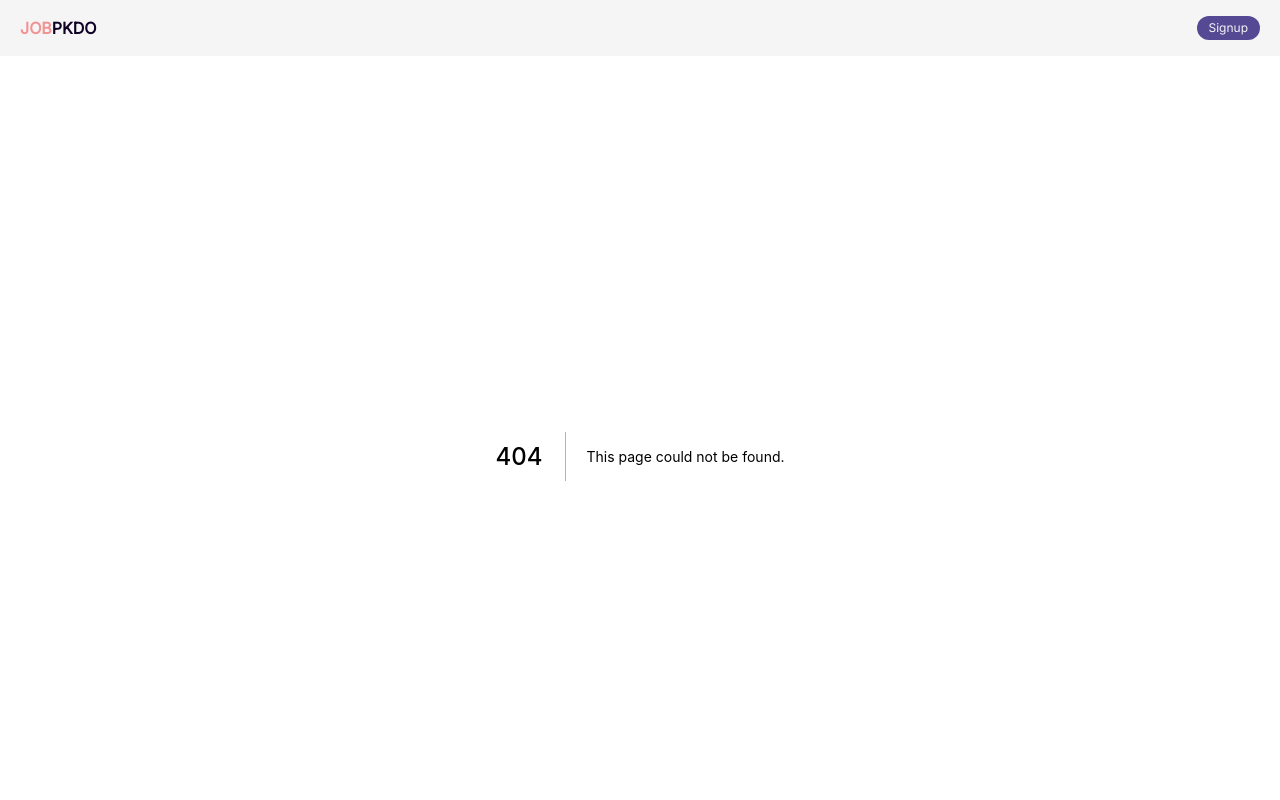
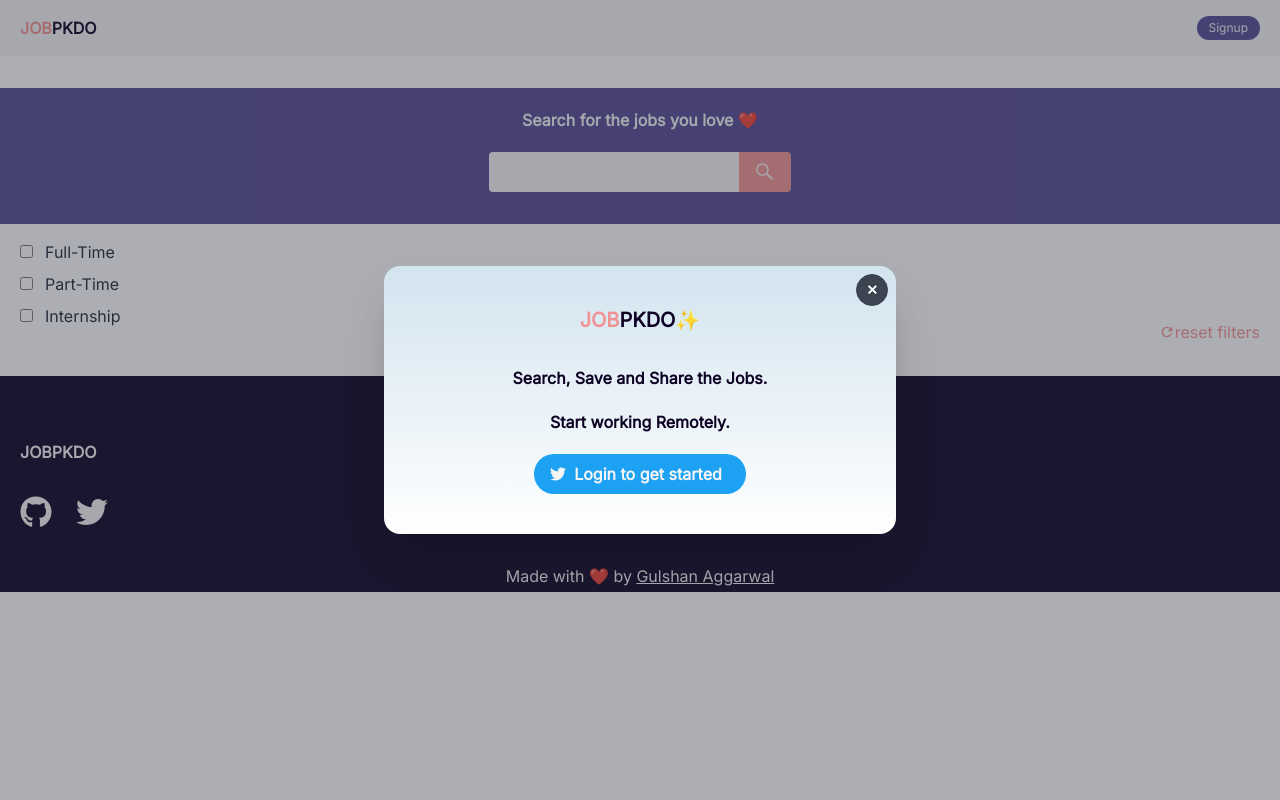
Before and after one commit to Gulshanaggarwal/v2.jobpkdo, a Next.js app in the folder client/: page /jobmarket in a window 1280 px wide. Before the commit this address had no page. Shown: the top 800 px of the page. Built offline with nearby package versions, Linux system fonts and the light colour scheme.

Commit message:
signin modal UI written + jobmarket page search comp written

```diff
--- a/client/package.json
+++ b/client/package.json
@@ -9,6 +9,7 @@
 		"lint": "next lint"
 	},
 	"dependencies": {
+		"daisyui": "^2.33.0",
 		"next": "12.3.1",
 		"react": "18.2.0",
 		"react-dom": "18.2.0",
--- /dev/null
+++ b/client/src/components/signin.tsx
@@ -0,0 +1,25 @@
+import { FaTwitter } from "react-icons/fa"
+
+
+export default function SignIn() {
+    return (
+        <>
+            <input type="checkbox" checked id="signin-modal" className="modal-toggle" />
+            <div className="modal modal-bottom sm:modal-middle">
+                <div className="modal-box bg-gradient-to-b from-twitter_light">
+                    <label htmlFor="my-modal-3" className="btn btn-sm btn-circle absolute right-2 top-2">✕</label>
+                    <h1 className='font-extrabold text-center text-xl py-4'>
+                        <span className='text-orange-main'>JOB</span>
+                        <span className='text-black-main'>PKDO✨</span>
+                    </h1>
+                    <p className='font-extrabold text-center py-4 text-black-main'>Search, Save and Share the Jobs.</p>
+                    <p className='font-extrabold text-center py-1 text-black-main'>Start working Remotely.</p>
+                    <button className='flex items-center bg-twitter rounded-full px-4 py-2 mx-auto my-4'>
+                        <FaTwitter style={{ color: '#F5F5F5' }} />
+                        <span className='text-grey-main font-bold px-2'>Login to get started</span>
+                    </button>
+                </div>
+            </div>
+        </>
+    )
+}
--- a/client/src/pages/_app.tsx
+++ b/client/src/pages/_app.tsx
@@ -2,10 +2,12 @@ import '../styles/globals.css'
 import type { AppProps } from 'next/app'
 import Footer from '../components/Footer'
 import Header from '../components/Header/header'
+import SignIn from '../components/signin'
 
 function MyApp({ Component, pageProps }: AppProps) {
   return <>
     <Header />
+    <SignIn />
     <Component {...pageProps} />
     <Footer />
   </>
--- a/client/src/pages/index.tsx
+++ b/client/src/pages/index.tsx
@@ -3,7 +3,6 @@ import Header from '../components/Header/header'
 import { FaTwitter, FaGithub, FaSistrix, FaRegBookmark, FaRegCheckCircle, FaRegBell, FaRegCommentAlt } from 'react-icons/fa'
 import { BiShareAlt } from 'react-icons/bi'
 import Image from 'next/image'
-
 
 const iconStyle = {
   color: '#F5F5F5',
@@ -83,8 +82,8 @@ const Home: NextPage = () => {
       </section>
       {/*--- Advanced feature---- */}
       <section className='py-16 px-5'>
-        <h2 className='font-extrabold text-orange-main text-2xl py-4'>Advanced feature! ✨</h2>
-        <Image src='/Reply_Demo.png' alt='reply-image' width={300} height={300} />
+        <h2 className='font-extrabold text-orange-main text-2xl py-8'>Advanced feature! ✨</h2>
+        <Image src='/Reply_Demo.png' alt='reply-image' width={330} height={300} />
         <div className='py-12'>
           <div className='flex justify-center items-center rounded-full w-24 h-24 bg-gradient-to-b from-orange-main to-violet-main'>
             <FaRegCommentAlt style={iconStyle} />
--- /dev/null
+++ b/client/src/pages/jobmarket.tsx
@@ -0,0 +1,45 @@
+import type { NextPage } from 'next'
+import { FaSistrix } from 'react-icons/fa'
+import { MdOutlineRefresh } from 'react-icons/md'
+
+const Jobmarket: NextPage = () => {
+    return (
+        <div className='py-8'>
+            <main>
+                <div className='bg-violet-main py-4'>
+                    <p className='text-center py-1 text-grey-main font-bold'>Search for the jobs you love ❤</p>
+                    <div className='flex justify-center py-4'>
+                        <input className='bg-grey-main rounded-l outline-none p-2' type='text' />
+                        <button className='bg-orange-main px-4 rounded-r'>
+                            <FaSistrix style={{ color: '#F5F5F5', fontSize: '1.2rem' }} />
+                        </button>
+                    </div>
+                </div>
+                <div className='flex justify-between px-5'>
+                    <div className='space-y-2 py-4'>
+                        <div className='space-x-3'>
+                            <input type='checkbox' name='filter' />
+                            <label>Full-Time</label>
+                        </div>
+                        <div className='space-x-3'>
+                            <input type='checkbox' name='filter' />
+                            <label>Part-Time</label>
+                        </div>
+                        <div className='space-x-3'>
+                            <input type='checkbox' name='filter' />
+                            <label>Internship</label>
+                        </div>
+                    </div>
+                    <div className='flex items-center self-end hover:underline cursor-pointer text-orange-main'>
+                        <MdOutlineRefresh />
+                        reset filters
+                    </div>
+
+                </div>
+            </main>
+        </div>
+    )
+
+}
+
+export default Jobmarket
--- a/client/tailwind.config.js
+++ b/client/tailwind.config.js
@@ -26,6 +26,7 @@ module.exports = {
           tertiary: '#F0EEEE'
         },
         twitter: '#1DA1F2',
+        twitter_light: '#D2E4EF',
         footer: '#0D0223'
       },
       fontFamily: {
@@ -33,5 +34,5 @@ module.exports = {
       }
     },
   },
-  plugins: [],
+  plugins: [require('daisyui')]
 }
```
Also changed, not shown: client/src/components/Header/header.tsx (+5 -5 lines), 2 other files (tests, documents, lock files or other folders).
